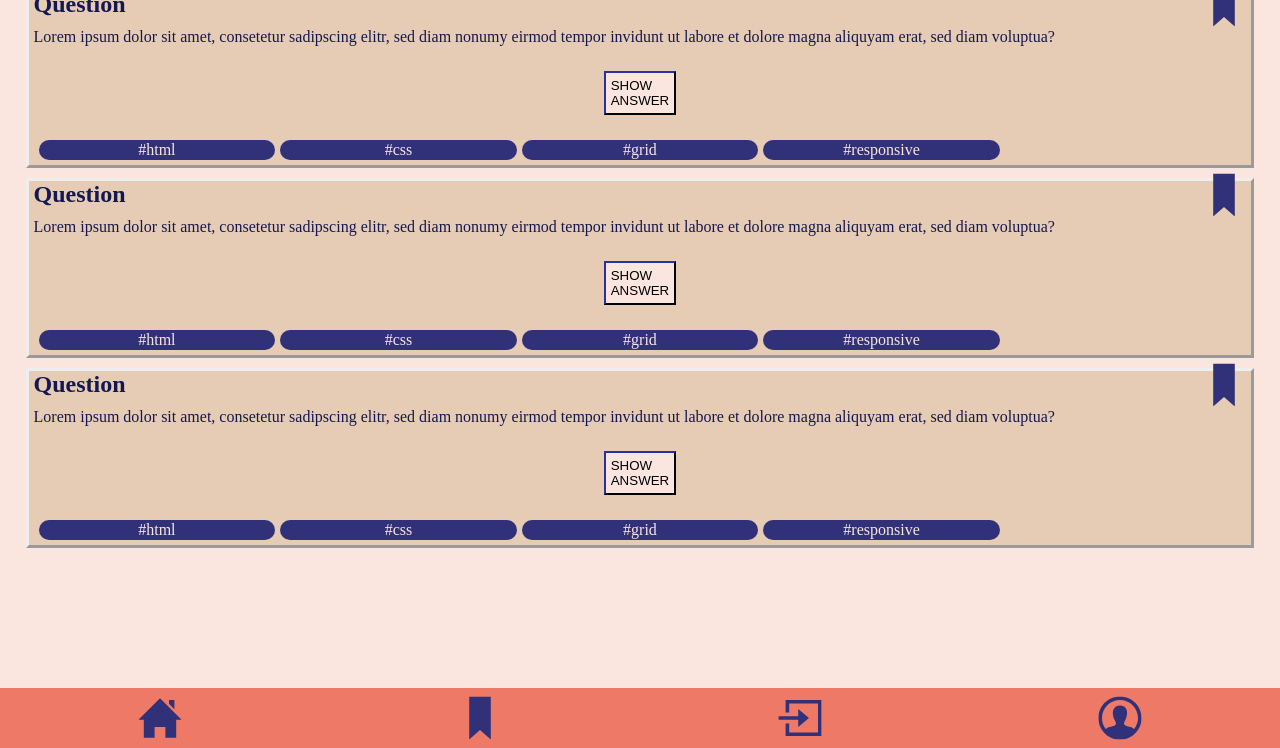
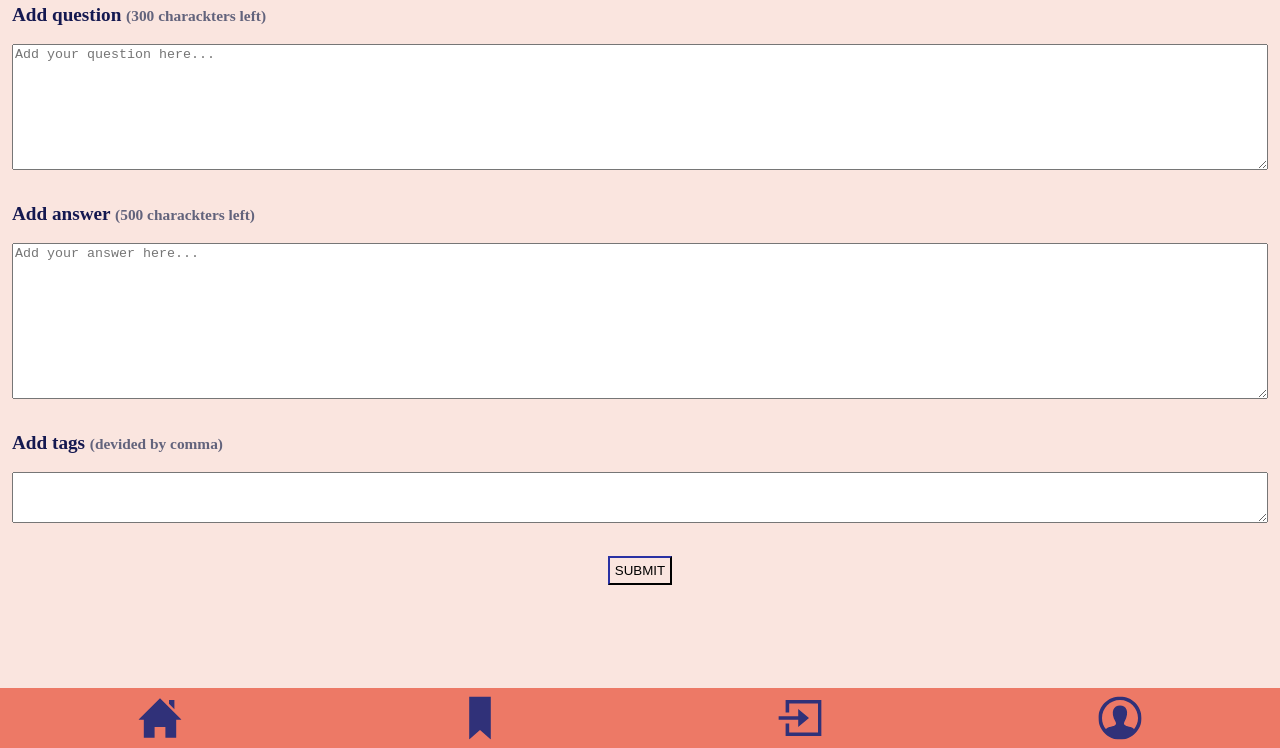
Before and after one commit to julialoeschel/quiz-app, a website: page index.html in a window 1280 px wide. Shown: the part 52-800 px from the top of the page. Drawn offline with Linux system fonts and the light colour scheme.

Commit message:
Updtae the charecter calculation at create page

```diff
--- a/index.html
+++ b/index.html
@@ -9,7 +9,7 @@
     <script type="module" src="index.js" defer></script>
   </head>
   <body class="body">
-    <main data-js="main-home" class="main">
+    <main data-js="main-home" class="main hidden">
       <h1 class="headline">Quiz-App</h1>
       <div class="card-sections">
         <div data-js="card-set" class="card-set">
@@ -245,30 +245,48 @@
       </div>
     </main>
 
-    <main data-js="main-create" class="main hidden">
+    <main data-js="main-create" class="main">
       <header><h1 class="headline">Create</h1></header>
       <fieldset class="create">
         <label class="create__headline" for="create-question"
-          >Add question</label
+          >Add question
+          <small class="create__headline--small"
+            >(<span data-js="create-amount-add-question">300 </span> charackters
+            left)</small
+          ></label
         ><br />
         <textarea
+          data-js="text-addquestion"
           name="create-question"
           id="create-question-1"
           cols="40"
-          rows="10"
+          rows="8"
+          maxlength="300"
+          placeholder="Add your question here..."
         ></textarea>
         <br />
-        <label class="create__headline" for="create-answer">Add answer</label
+        <label class="create__headline mt-15" for="create-answer"
+          >Add answer
+          <small class="create__headline--small"
+            >(<span data-js="create-amount-add-answer">500 </span> charackters
+            left)</small
+          ></label
         ><br />
         <textarea
+          data-js="text-addanswer"
           name="create-answer"
           id="create-answer"
           cols="40"
           rows="10"
+          maxlength="500"
+          placeholder="Add your answer here..."
         ></textarea>
         <br />
-        <label class="create__headline" for="create-label"
-          >Add tags, devided by comma</label
+        <label class="create__headline mt-15" for="create-label"
+          >Add tags
+          <small class="create__headline--small"
+            >(devided by comma)</small
+          > </label
         ><br />
         <textarea
           name="create-label"
@@ -277,7 +295,7 @@
           rows="3"
         ></textarea>
         <br />
-        <input class="button" id="create-question" type="submit" />
+        <input type="submit" class="button mt-15" />
       </fieldset>
     </main>
 
--- a/index.js
+++ b/index.js
@@ -77,3 +77,24 @@ profileBtn.addEventListener("click", () => {
   createPage.classList.add("hidden");
   profilePage.classList.remove("hidden");
 });
+
+const createAddQuestion = document.querySelector("[data-js=text-addquestion]");
+const amountLeftAddQuestion = document.querySelector(
+  "[data-js=create-amount-add-question]"
+);
+const createAddAnswer = document.querySelector("[data-js=text-addanswer]");
+const amountLeftAddAnswer = document.querySelector(
+  "[data-js=create-amount-add-answer]"
+);
+
+createAddQuestion.addEventListener("input", () => {
+  const questionTextLength = createAddQuestion.value.length;
+  const maxLengthAddQuestion = createAddQuestion.maxLength;
+  amountLeftAddQuestion.innerText = maxLengthAddQuestion - questionTextLength;
+  console.log(maxLengthAddQuestion);
+});
+
+createAddAnswer.addEventListener("input", () => {
+  amountLeftAddAnswer.innerText =
+    createAddAnswer.maxLength - createAddAnswer.value.length;
+});
--- a/styles/index.css
+++ b/styles/index.css
@@ -60,6 +60,10 @@
   border-color: #141850;
   display: flex;
   flex-direction: column;
+}
+
+.mt-15 {
+  margin-top: 15px;
 }
 
 .card-set__ul-card {
@@ -149,6 +153,12 @@ ul {
   display: grid;
   align-items: center;
   border: none;
+  margin-top: 50px;
+  margin-bottom: 60px;
+}
+.create__headline--small {
+  color: #62637c;
+  font-size: 0.8em;
 }
 
 .profile {
@@ -186,7 +196,3 @@ ul {
 .hidden {
   display: none;
 }
-
-.bg-blue {
-  background-color: #303179;
-}
```
